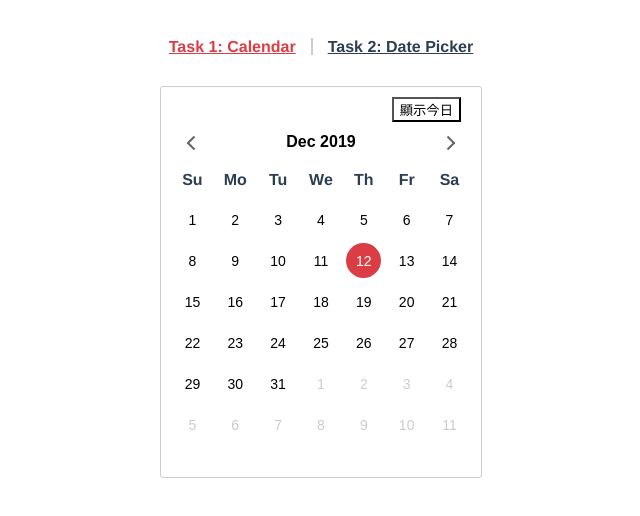
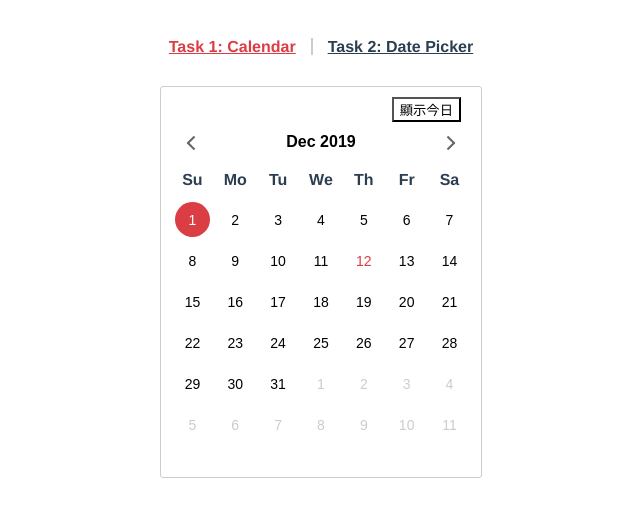
Before and after one commit to askiebaby/my-vue-calendar, a Vue app: page /calendar in a window 1280 px wide. Shown: the top 516 px of the page, without its empty margins (319-959 px from the left). Built offline with nearby package versions, Linux system fonts and the light colour scheme.

Commit message:
Fix: Initial date

```diff
--- a/src/components/CalendarWidget.vue
+++ b/src/components/CalendarWidget.vue
@@ -2,7 +2,7 @@
   <section class="calendar">
     <button class="show-today-button" @click="setToday">顯示今日</button>
     <CalendarNav
-      :today="newDate"
+      :today="today"
       :calendar="calendar"
       :mode="mode"
       @update:adjustMonth="adjustMonth($event)"
@@ -10,7 +10,7 @@
       @update:onChangeMode="onChangeMode($event)"
     />
     <CalendarBody
-      :today="newDate"
+      :today="today"
       :calendar="calendar"
       :mode="mode"
       :selectedDate="selectedDate"
@@ -30,19 +30,17 @@ export default {
   props: {
     date: {
       Type: [Object, String],
-      default: () => {
-        return {
-          year: 2019,
-          month: 11,
-          date: 25,
-          day: 3,
-        };
-      },
-      required: true,
+      default: null,
     },
   },
   data() {
     return {
+      today: {
+        year: new Date().getFullYear(),
+        month: new Date().getMonth(),
+        date: new Date().getDate(),
+        day: new Date().getDay(),
+      },
       calendar: {
         year: 2019,
         month: 11,
@@ -53,32 +51,36 @@ export default {
       mode: 'day',
     };
   },
-  computed: {
-    newDate() {
-      return typeof this.date === Object
-        ? this.date
-        : {
-          year: this.date.split('-')[0],
-          month: this.date.split('-')[1],
-          date: this.date.split('-')[2],
-          day: new Date(this.date),
-        };
-    },
-  },
+  computed: {},
   mounted() {
-    this.setToday();
+    if (typeof this.date === 'string' && this.date) {
+      this.setDay(this.date);
+    } else if (!!this.date === false) {
+      this.setToday();
+    }
   },
   methods: {
+    setDay(date) {
+      this.calendar = {
+        year: Number(date.split('-')[0]),
+        month: Number(date.split('-')[1] > 11 ? 11 : date.split('-')[1]),
+        date: Number(date.split('-')[2]),
+        day: new Date(this.date).getDay(),
+      };
+
+      this.selectedDate = this.calendar;
+    },
     /**
      * 設置當前年月日
      */
     setToday() {
       const todayDate = new Date();
-      this.newDate.year = this.calendar.year = todayDate.getFullYear();
-      this.newDate.month = this.calendar.month = todayDate.getMonth();
-      this.newDate.date = this.calendar.date = todayDate.getDate();
-      this.newDate.day = this.calendar.day = todayDate.getDay();
-      this.selectedDate = this.newDate;
+      this.calendar.year = todayDate.getFullYear();
+      this.calendar.month = todayDate.getMonth();
+      this.calendar.date = todayDate.getDate();
+      this.calendar.day = todayDate.getDay();
+
+      this.selectedDate = this.calendar;
       this.mode = 'day';
     },
 
```
Also changed, not shown: src/components/DatePickerInput.vue (added, +22 -0 lines).
